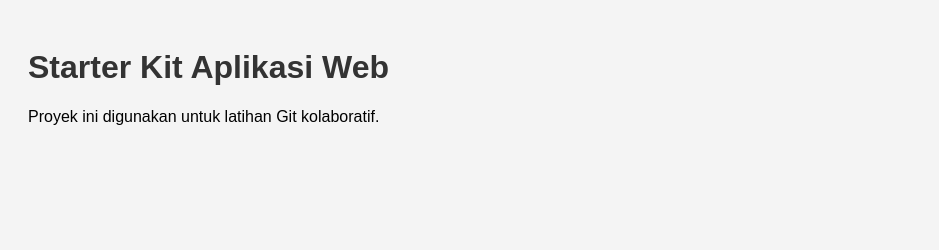
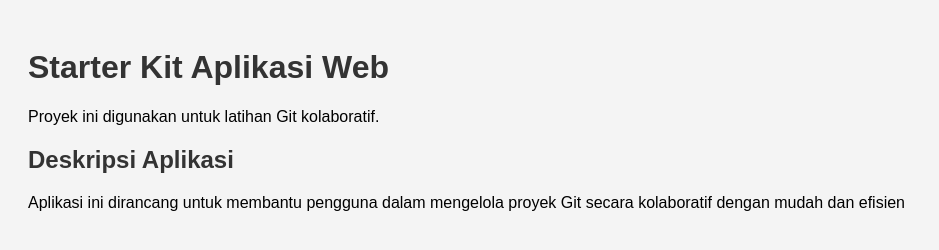
Before and after one commit to Vido-Faresky/Git-Collab-Group-7, a plain HTML site: page index.html in a window 1280 px wide. Shown: the whole page, without its empty margins (0-939 px from the left). Drawn offline with Linux system fonts and the light colour scheme.

Commit message:
feat: add new section on landing page

```diff
--- a/index.html
+++ b/index.html
@@ -9,6 +9,14 @@
     <h1>Starter Kit Aplikasi Web</h1>
     <p>Proyek ini digunakan untuk latihan Git kolaboratif.</p>
 
+    <section>
+      <h1>Deskripsi Aplikasi</h1>
+      <p>
+        Aplikasi ini dirancang untuk membantu pengguna dalam mengelola proyek
+        Git secara kolaboratif dengan mudah dan efisien
+      </p>
+    </section>
+
     <script src="js/script.js"></script>
   </body>
 </html>
```
